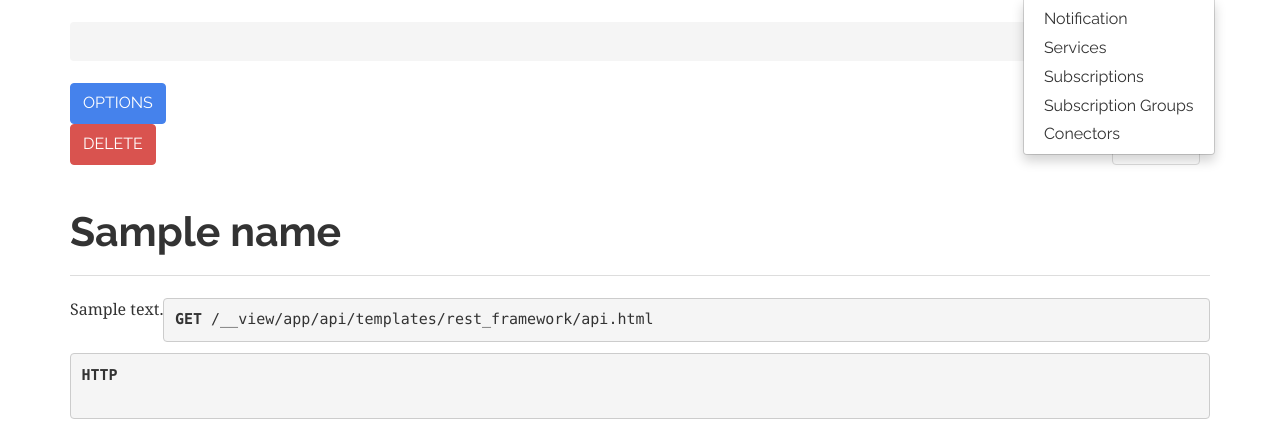
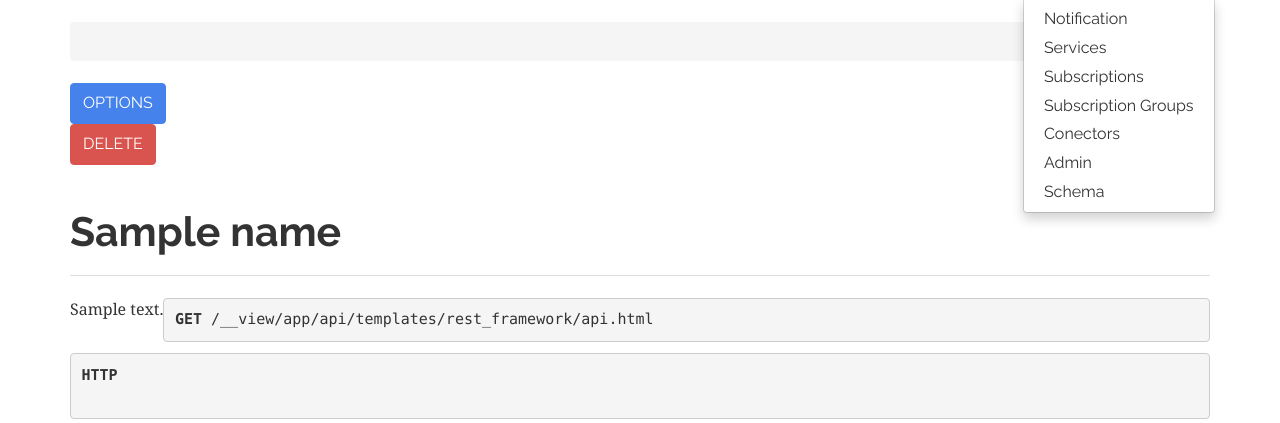
Before and after one commit to tsmanuelanton/satec-notification-service, a Django app: template app/api/templates/rest_framework/api.html in a window 1280 px wide, after a click on "Routes". Shown: the part 66-489 px from the top of the page. Run offline with Django 4.2, Linux system fonts and the light colour scheme; tables that the repository leaves empty hold one stand-in row (values such as "Sample post"); the template is opened without the code that fills it: values that come from a table or form of the project are taken from there, most other values are stand-ins (such as "Sample title", 1, 10 or a date in 2020); some libraries are stand-ins or nearby versions; some web fonts are replaced.

Commit message:
peuqeñas mejoras

```diff
--- a/app/api/templates/rest_framework/api.html
+++ b/app/api/templates/rest_framework/api.html
@@ -18,6 +18,8 @@
             <li><a href={% url 'subscriptions' %}>Subscriptions</a></li>
             <li><a href={% url 'groups' %}>Subscription Groups</a></li>
             <li><a href={% url 'conectors' %}>Conectors</a></li>
+            <li><a href='/admin'>Admin</a></li>
+            <li><a href={% url 'schema' %}>Schema</a></li>
         </ul>
     </li>
     {{ block.super }}
--- a/app/api/urls.py
+++ b/app/api/urls.py
@@ -7,6 +7,7 @@ from .views.subscription_groups import SubscriptionGroupsList, SubscriptionGroup
 from django.views.generic import TemplateView
 
 urlpatterns = [
+    path("", ServicesList.as_view()),
     path("subscriptions", SubscriptionsList.as_view(), name="subscriptions"),
     path("subscriptions/<int:subscription_id>",
          SubscriptionDetails.as_view()),
@@ -18,7 +19,7 @@ urlpatterns = [
     path("conectors", ConectorsList.as_view(), name="conectors"),
     path("conectors/<int:conector_id>", ConectorDetails.as_view()),
     path("notifications", NotificationDetails.as_view(), name="notifications"),
-    path('schema', TemplateView.as_view(
+    path('schema/', TemplateView.as_view(
         template_name='api/swagger-ui.html',
     ), name='schema'),
 
--- a/app/api/views/notifications.py
+++ b/app/api/views/notifications.py
@@ -24,7 +24,7 @@ class NotificationDetails(APIView):
         if not await msgSerializer.is_valid():
             return Response(msgSerializer.errors, status=status.HTTP_400_BAD_REQUEST)
         service_id = request.data.get('service')
-        service = await Service.objects.select_related().aget(id=service_id)
+        service = await Service.objects.select_related().filter(id=service_id).afirst()
         if not service:
             return Response({"detail": f"Service {service_id} not found."}, status=status.HTTP_400_BAD_REQUEST)
 
--- a/docker-compose.deploy.yml
+++ b/docker-compose.deploy.yml
@@ -15,6 +15,8 @@ services:
     expose:
       - 8000
     environment:
+      - PUSH_API_APP_SERVER_KEY=$PUSH_API_APP_SERVER_KEY # Need to be set in .env file for Push API Conector
+      - PUSH_API_PRIVATE_KEY=$PUSH_API_PRIVATE_KEY # Need to be set in .env file for Push API Conector
       - DJANGO_SECRET_KEY=$DJANGO_SECRET_KEY
       - DJANGO_ALLOWED_HOSTS=$DJANGO_ALLOWED_HOSTS # Dominio del host
       - DJANGO_DATABASE=$DJANGO_DATABASE # Nombre de la base de datos
--- a/docker-compose.prod.yml
+++ b/docker-compose.prod.yml
@@ -11,9 +11,10 @@ services:
       context: ./app
       dockerfile: Dockerfile.prod
     environment:
+      - PUSH_API_APP_SERVER_KEY=$PUSH_API_APP_SERVER_KEY # Need to be set in .env file for Push API Conector
+      - PUSH_API_PRIVATE_KEY=$PUSH_API_PRIVATE_KEY # Need to be set in .env file for Push API Conector
       - DJANGO_SECRET_KEY=$DJANGO_SECRET_KEY
       - DJANGO_ALLOWED_HOSTS=$DJANGO_ALLOWED_HOSTS # Dominio del host
-      - DJANGO_DATABASE=$DJANGO_DATABASE # Nombre de la base de datos
       - ID_SERVICE_REGISTER_SNS=$ID_SERVICE_REGISTER_SNS      # ID del servicio que envía mensajes de nuevos dueños de servicio
       - TOKEN_SERVICE_REGISTER_SNS=$TOKEN_SERVICE_REGISTER_SNS # Token de acceso al servicio que
                                                                 # envía mensajes de nuevos dueños de servicio
```
Also changed, not shown: README.md, app/api/tests/unitary/manage_connectors/__init__.py (added).
